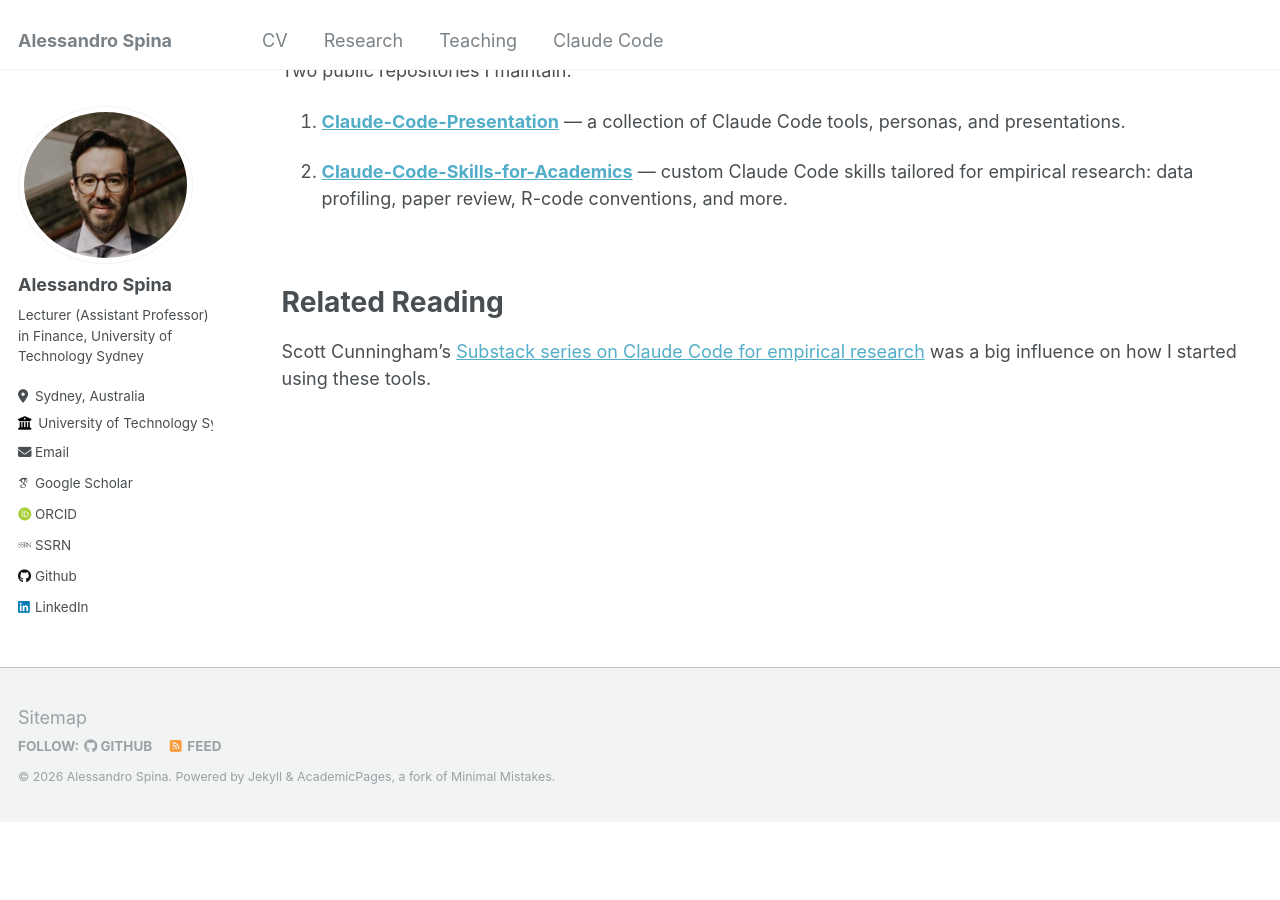
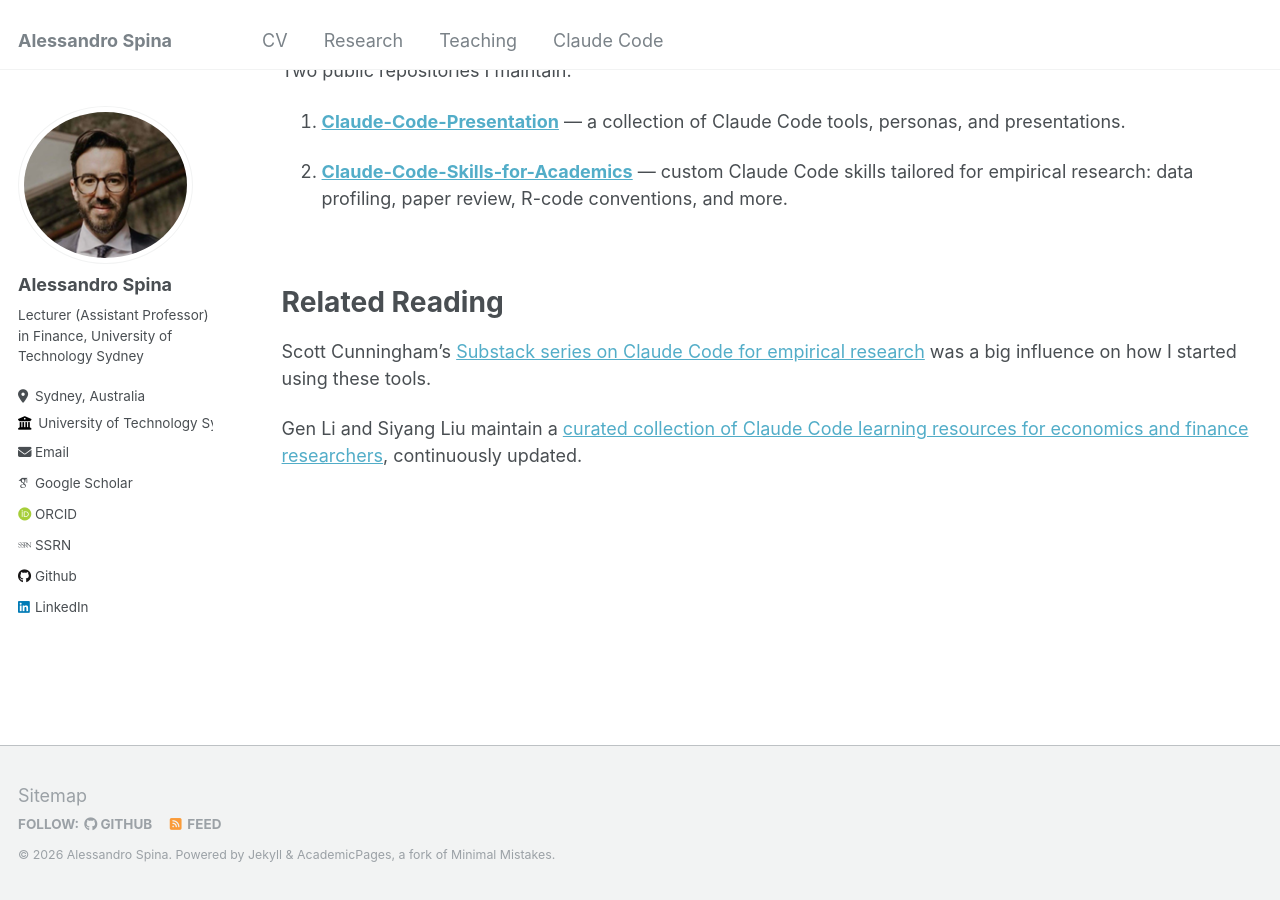
Before and after one commit to aspi6246/aspi6246.github.io, a Jekyll site: the page built from _pages/claude-code.md, in a window 1280 px wide and 900 px high, scrolled down 713 px. Built offline with Jekyll 4.4.1, drawn with Linux system fonts in a browser that asks for light colours; some web fonts are replaced; before the commit the page ends 1536 px from its top, so only the background shows below that.

Commit message:
Add Gen Li & Siyang Liu resource collection to Related Reading
Co-Authored-By: Claude Opus 4.6 <noreply@anthropic.com>

```diff
--- a/_pages/claude-code.md
+++ b/_pages/claude-code.md
@@ -39,3 +39,5 @@ Related Reading
 ======
 
 Scott Cunningham's [Substack series on Claude Code for empirical research](https://causalinf.substack.com/) was a big influence on how I started using these tools.
+
+Gen Li and Siyang Liu maintain a [curated collection of Claude Code learning resources for economics and finance researchers](https://gen-li.notion.site/339195e07a238020b8aae6b5a1661f08?v=339195e07a2380c0ad01000c92c92011), continuously updated.
```
